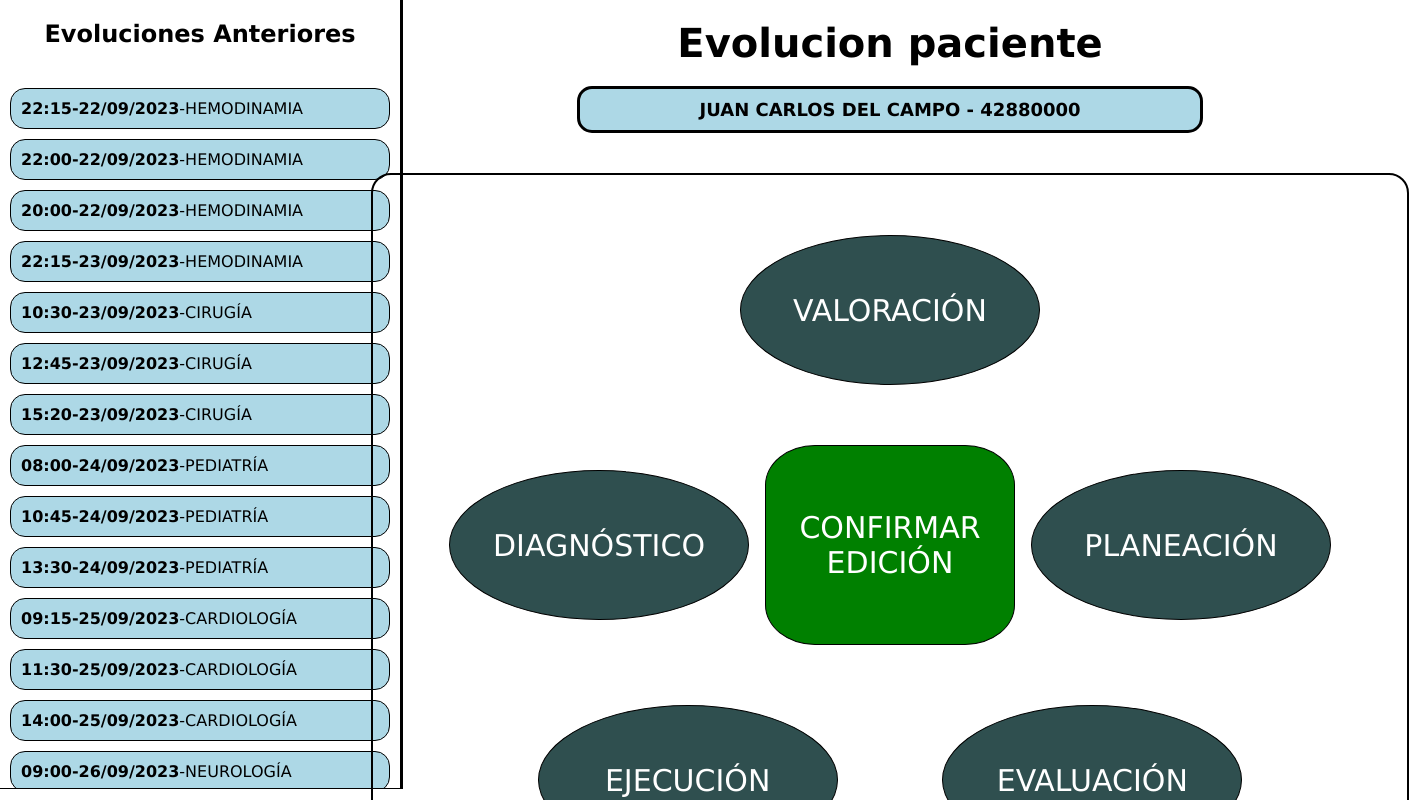
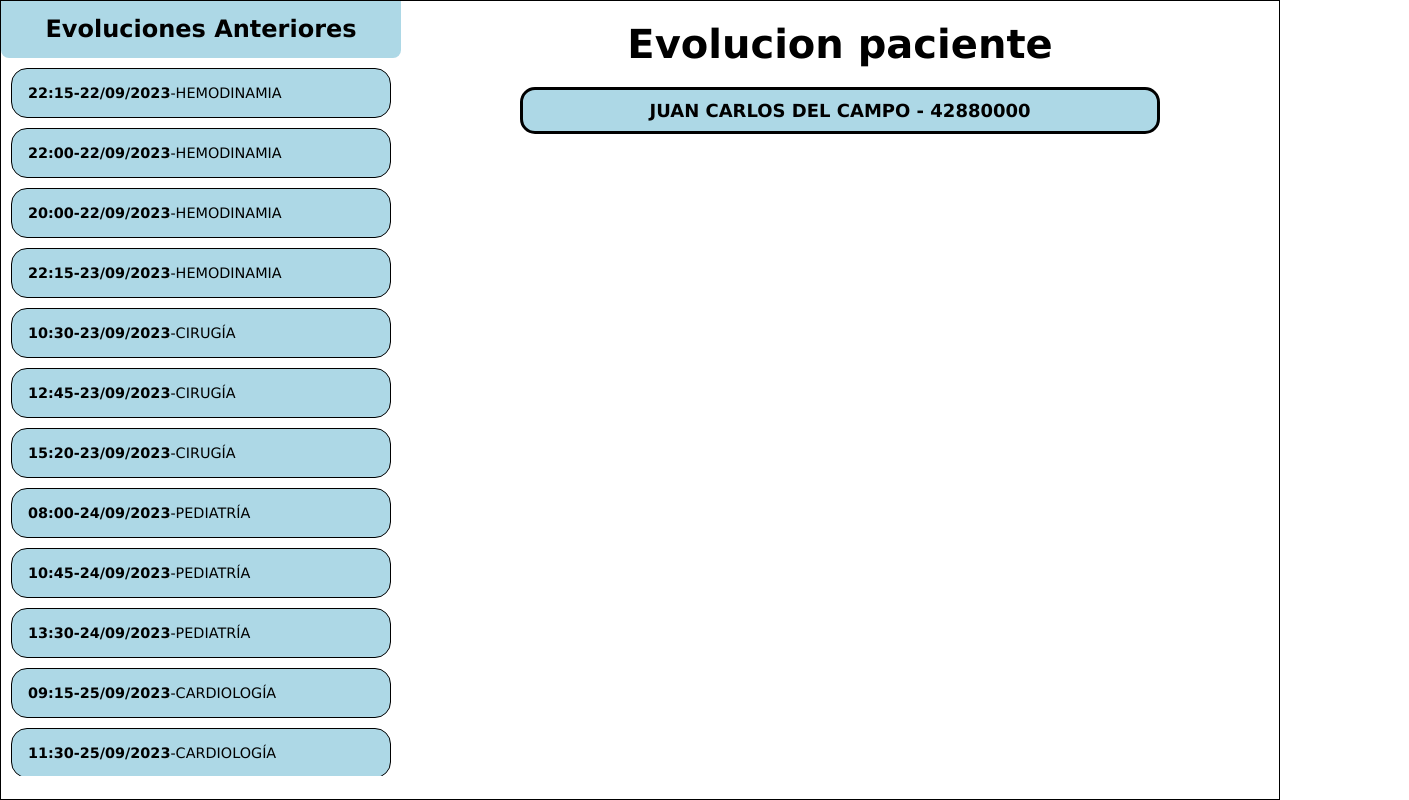
Before and after one commit to DanielAizcorbe/pae-v2, a React (Create React App) app: page / in a window 1280 px wide. Shown: the top 800 px of the page, 1409 px wide, since content can reach past the window. Built offline with nearby package versions, Linux system fonts and the light colour scheme; the HTML template or start-up script is replaced by a standard one.

Commit message:
fix estilos de la barra de evoluciones anteriores

```diff
--- a/src/App.css
+++ b/src/App.css
@@ -6,16 +6,23 @@
 
 * {
   font-family: var(--text-family);
+  box-sizing: border-box;
 }
 
 html, body {
   height: 100%;
+  width: 100%;
   margin: 0;
   padding: 0;
 }
 
+body {
+  border: 1px solid black;
+}
+
 #root {
   width: 100%;
+  height: 100%;
 }
 
 /* GENERICAS */
@@ -34,7 +41,7 @@ main {
   flex-direction: column;
   justify-content: center;
   align-items: center;
-  height: 100%;
+  padding: 0 2rem;
 }
 
 main > h1 {
@@ -59,7 +66,8 @@ main > h1 {
   border: 3px solid black;
   border-radius: 15px;
   max-width: 50vw;
-  min-width: 600px;
+  width: 100%;
+  min-width: 200px;
   display: flex;
   align-items: center;
   justify-content: center;
@@ -75,66 +83,88 @@ main > h1 {
 
 /* EVOLUCIONES ANTERIORES*/
 
-.evoluaciones-container {
-  border-right: 3px solid black;
-  max-width: 25vw;
+.evoluciones {
+  max-width: 400px;
   width: 100%;
-  min-width: 400px;
+  min-width: 300px;
+  height: 100%;
+  max-height: 100vh;
 }
 
-.evoluaciones-container h2 {
+.evoluciones-container {
+  overflow-y: auto;
+  max-height: 90%;
+  height: 100%;
+}
+
+.evoluciones-container::-webkit-scrollbar {
+  width: 0.3rem;
+}
+
+.evoluciones-container::-webkit-scrollbar-thumb {
+  background-color: var(--fondo-resaltado);
+  border-radius: 1rem;
+}
+
+.evoluciones h2 {
   margin: 0;
   text-align: center;
-  padding: 20px;
+  padding: 0.9rem;
+  max-height: 20%;
+  background-color: var(--fondo-resaltado);
+  border-radius: 0 0 0.5rem 0.5rem;
 }
 
-.evoluaciones-container ol {
+.evoluciones-container ol {
   margin: 0;
   list-style-type: none;
-  padding: 20px 10px;
-  max-height: 85vh;
-  overflow-y: auto;
-  border-bottom: 1px solid black;
+  padding: 10px;
+  max-height: 100%;
+  height: 100%;
+
 }
 
-.evoluaciones-container ol li {
+.evoluciones-container ol li {
   margin-bottom: 10px;
   border: 1px solid black;
-  border-radius: 15px;
-  padding: 10px;
+  border-radius: 1rem;
+  padding: 1rem;
   cursor: pointer;
   background-color: var(--fondo-resaltado);
+  font-size: 0.9rem;
 }
 
-.evoluaciones-container ol li:hover {
+.evoluciones-container ol li:hover {
   background-color: lightseagreen;
 }
 
-.evoluaciones-container ol li span {
+.evoluciones-container ol li span {
   color: black;
   font-weight: bolder;
 }
 
-.evoluaciones-container ol li:last-child {
+.evoluciones-container ol li:last-child {
   margin-bottom: 0;
 }
+
+
 
 /* ETAPAS EVOLUCION */
 
 .etapas-container {
   display: flex;
   flex-direction: column;
-  padding: 30px;
-  height: 100%;
+  padding: 0 1em;
   border: 2px solid black;
-  border-radius: 20px;
+  border-radius: 1.25rem;
   max-width: 1200px;
   width: 100%;
+  min-width: 400px;
   margin-top: 40px;
   justify-content: flex-start;
 }
 
-.btn, .btn-central {
+.etapa, .btn-central {
   text-align: center;
   display: flex;
   justify-content: space-evenly;
@@ -142,32 +172,44 @@ main > h1 {
   color: black;
   cursor: pointer;
   color: white;
-  font-size: 30px;
+  font-size: 1.25rem;
   border: 1px solid black;
 }
 
-.btn {
+.etapa {
   border-radius: 50%;
-  width: 300px;
-  height: 150px;
+  max-width: 200px;
+  min-width: 150px;
+  width: 100%;
+  max-height: 200px;
+  min-height: 100px;
+  height: 100%;
   background-color: darkslategrey;
 }
 
 .btn-central {
-  width: 250px;
-  height: 200px;
-  border-radius: 20%;
+  max-width: 200px;
+  min-width: 150px;
+  width: 100%;
+  max-height: 250px;
+  min-height: 150px;
+  height: 100%;
+  border-radius: 2rem;
   background-color: green;
 }
 
-.b1, .b2, .b3 {
+.top, .mid, .bottom {
   /*border: 1px solid black;*/
   display: flex;
   flex-direction: row;
   justify-content: space-evenly;
   align-items: center;
-  padding: 30px;
 }
+
+.top, .bottom{
+  padding: 1rem 0;
+}
+
 
 .check {
   background-color: green;
@@ -176,3 +218,11 @@ main > h1 {
   bottom: 35%;
   left: 70%;
 }
+
+@media only screen and (max-width: 1024px) {
+
+  html {
+    font-size: 14px;
+  }
+
+}
--- a/src/App.js
+++ b/src/App.js
@@ -17,7 +17,7 @@ function App() {
             nombre={nombrePaciente}
             documento={documentoPaciente}
           />
-          <EtapasEvolucion />
+          {/* <EtapasEvolucion /> */}
         </main>
       </div>
     </div>
--- a/src/components/EtapasEvolucion.js
+++ b/src/components/EtapasEvolucion.js
@@ -1,61 +1,45 @@
 import React from "react";
-import { Valoracion } from "./etapas/Valoracion";
 import { BotonCentral } from "./botones/BotonCentral";
 import { FALTAN_ETAPAS, FALTA_CONFIRMAR_EDICION, GENERAR_EVOLUCION } from "./datos/ToggleBotonCentral";
 import { Etapa } from "./etapas/Etapa";
 
-const etapas = [
-    {
-        nombre: "VALORACIÓN",
-        onClick: () => alert("abrir Valoración")
-    },
-    {
-        nombre: "DIAGNÓSTICO",
-        onClick: () => alert("abrir DIAGNÓSTICO")
-    },
-    {
-        nombre: "PLANEACIÓN",
-        onClick: () => alert("abrir PLANEACIÓN")
-    },
-    {
-        nombre: "EJECUCIÓN",
-        onClick: () => alert("abrir EJECUCIÓN")
-    },
-    {
-        nombre: "EVALUACIÓN",
-        onClick: () => alert("abrir EVALUACIÓN")
-    },
-];
 
 const EtapasEvolucion = () => {
 
     return (
         <div className="etapas-container">
-            <div className="b1" >
+            <div className="top" >
                 <Etapa
                     nombre={"VALORACIÓN"}
                     onClick={() => alert("abrir VALORACIÓN")}
+                    completado={true}
                 />
             </div>
-            <div className="b2">
+            <div className="mid">
                 <Etapa
                     nombre={"DIAGNÓSTICO"}
                     onClick={() => alert("abrir DIAGNÓSTICO")}
+                    completado={true}
                 />
-                <BotonCentral flag={FALTA_CONFIRMAR_EDICION} />
+                <BotonCentral
+                    flag={FALTA_CONFIRMAR_EDICION}
+                />
                 <Etapa
                     nombre={"PLANEACIÓN"}
                     onClick={() => alert("abrir PLANEACIÓN")}
+                    completado={true}
                 />
             </div>
-            <div className="b3">
+            <div className="bottom">
                 <Etapa
                     nombre={"EJECUCIÓN"}
                     onClick={() => alert("abrir EJECUCIÓN")}
+                    completado={false}
                 />
                 <Etapa
                     nombre={"EVALUACIÓN"}
                     onClick={() => alert("abrir EVALUACIÓN")}
+                    completado={false}
                 />
             </div>
         </div>
--- a/src/components/EvoluacionesAnteriores.js
+++ b/src/components/EvoluacionesAnteriores.js
@@ -4,8 +4,9 @@ import { evoluciones } from "./datos/datos-evoluciones";
 
 const EvoluacionesAnteriores = () => {
     return (
-        <div className="evoluaciones-container">
+        <div className="evoluciones">
             <h2>Evoluciones Anteriores</h2>
+            <div className="evoluciones-container">
                 <ol >
                     {
                         evoluciones
@@ -13,6 +14,8 @@ const EvoluacionesAnteriores = () => {
                     }
                 </ol>
             </div>
+        </div>
+
     );
 }
 
--- a/src/components/ItemEvolucionAnterior.js
+++ b/src/components/ItemEvolucionAnterior.js
@@ -3,7 +3,7 @@ import React from "react";
 const ItemEvolucionAnterior = ({evolucionAnterior}) => {
 
     return (
-        <li key={evolucionAnterior.id} /* onClick={() => alert("APRETASTE EL BOTON CON ID: " + evolucionAnterior.id)} */>
+        <li key={evolucionAnterior.id} onClick={() => alert("APRETASTE EL BOTON CON ID: " + evolucionAnterior.id)}>
             <span>{evolucionAnterior.hora + "-" + evolucionAnterior.fecha}</span>
             {"-" + evolucionAnterior.sector}
         </li>
--- a/src/components/etapas/Etapa.js
+++ b/src/components/etapas/Etapa.js
@@ -1,10 +1,10 @@
 import React from "react";
 
-const Etapa = ({nombre, onClick}) => {
+const Etapa = ({nombre, onClick, completado}) => {
 
     return (
-            <button className="btn" onClick={onClick}>
-                {nombre}
+            <button className="etapa" onClick={onClick}>
+                {completado ? "V " : ""}{nombre}
             </button>
     );
 }
```
Lines whose indentation alone changed are shown as unchanged.
